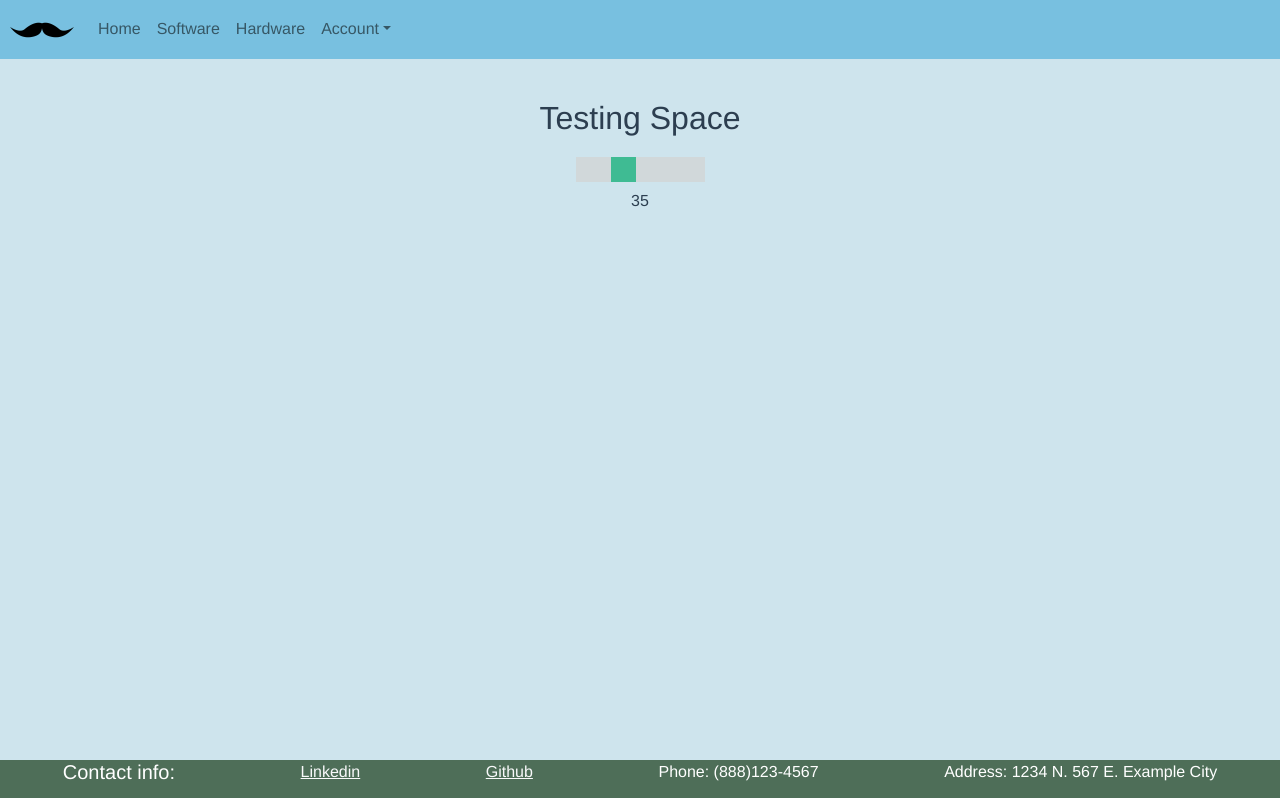
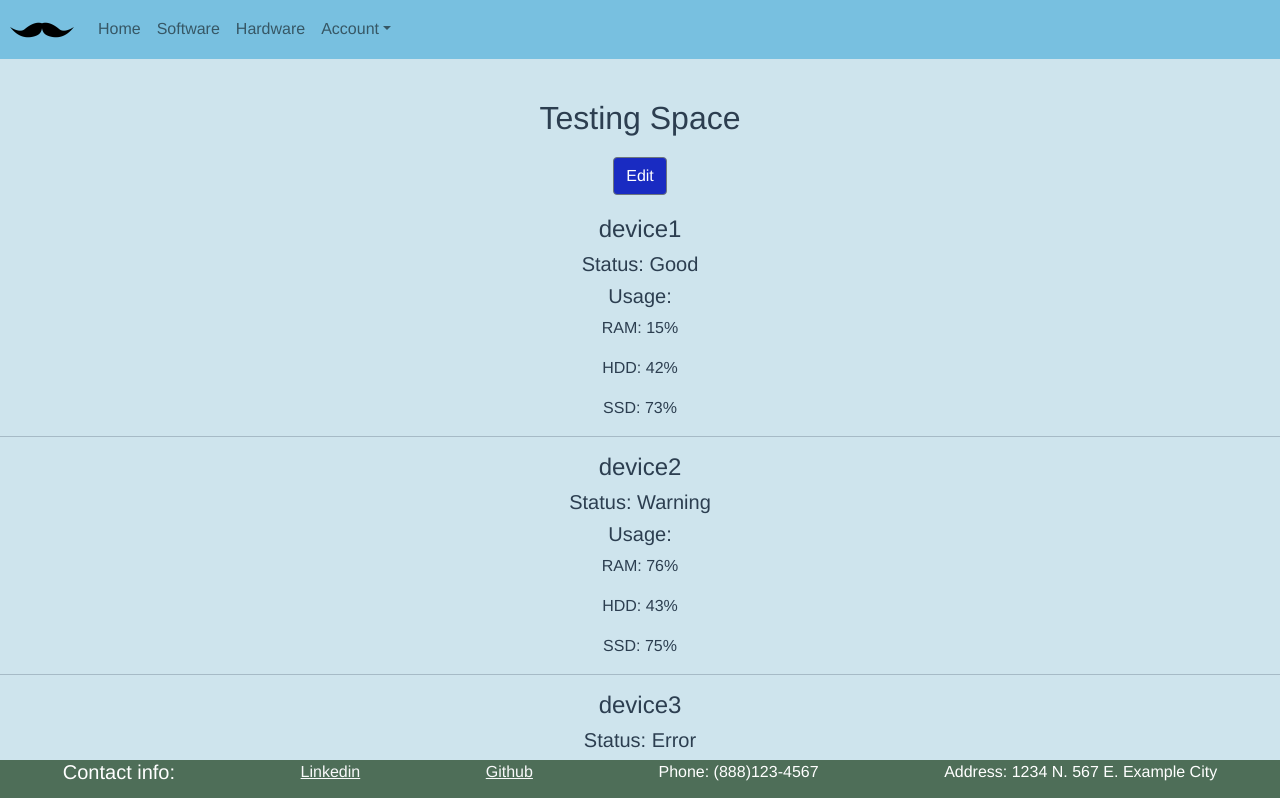
Before and after one commit to mathlete/reginald-systems-main-site, a Vue app in the folder main-vue/: page /account in a window 1280 px wide. Shown: the top 798 px of the page. Built offline with nearby package versions, Linux system fonts and the light colour scheme.

Commit message:
need to clean up file. Want to save first

```diff
--- a/main-vue/package.json
+++ b/main-vue/package.json
@@ -8,6 +8,7 @@
     "lint": "vue-cli-service lint"
   },
   "dependencies": {
+    "axios": "^0.24.0",
     "bootstrap": "^5.1.3",
     "bootstrap-vue": "^2.21.2",
     "core-js": "^3.6.5",
--- a/main-vue/src/main.js
+++ b/main-vue/src/main.js
@@ -6,8 +6,6 @@ import 'bootstrap-vue/dist/bootstrap-vue.css'
 
 import App from './App.vue'
 import router from './router'
-
-import mock from './mock.js'
 
 Vue.config.productionTip = false
 
@@ -18,9 +16,6 @@ import "@/assets/colors.css"
 import "@/assets/footer.css"
 
 let data = {
-  ram: mock.ram,
-  hdd: mock.hdd,
-  ssd: mock.ssd
 }
 
 new Vue({
--- a/main-vue/src/views/Account.vue
+++ b/main-vue/src/views/Account.vue
@@ -2,68 +2,41 @@
   <div class="login">
     <div class="title-container">
       <h2 class="title" style="text-align:center; margin:20px;">Testing Space</h2>
-      <div class="slidcontainer">
-        <input type="range" min="1" max="100" v-bind:value="sliderVal" class="slider" id="myRange" @oninput="updateSliderVal">
-        <p>{{ sliderVal }}</p>
+      <b-button class="color-bg-dblue">Edit</b-button>
+    </div>
+    <div v-for="device in devices" v-bind:key="device.did">
+      <h4>{{device.name}}</h4>
+      <h5>Status: {{device.stat}}</h5>
+      <div id="usage">
+        <h5>Usage:</h5>
+        <p>RAM: {{device.ram}}%</p>
+        <p>HDD: {{device.hdd}}%</p>
+        <p>SSD: {{device.ssd}}%</p>
       </div>
+      <hr>
     </div>
   </div>
 </template>
 
 <style>
-.slidecontainer {
-  width: 100%;
-}
-
-/* The slider itself */
-.slider {
-  -webkit-appearance: none;
-  appearance: none;
-  width: 100%;
-  height: 25px;
-  background: #d3d3d3;
-  outline: none;
-  opacity: 0.7;
-  -webkit-transition: .2s;
-  transition: opacity .2s;
-}
-
-/* Mouse-over effects */
-.slider:hover {
-  opacity: 1;
-}
-
-/* The slider handle (use -webkit- (Chrome, Opera, Safari, Edge) and -moz- (Firefox) to override default look) */
-.slider::-webkit-slider-thumb {
-  -webkit-appearance: none;
-  appearance: none;
-  width: 25px;
-  height: 25px;
-  background: #04AA6D;
-  cursor: pointer;
-}
-
-.slider::-moz-range-thumb {
-  width: 25px;
-  height: 25px;
-  background: #04AA6D;
-  cursor: pointer;
-}
 </style>
 
 <script>
 export default {
   name: 'Account',
-  methods: {
-    updateSliderVal() {
-      let slider=document.getElementById("myRange");
-      this.$root.$data.sliderVal = slider.value;
+  data() {
+    return {
+      devices: [],
     }
   },
-  data() {
-    return {
-      sliderVal: 35,
-    }
-  }
+  created() {
+    //Temp for layout testing. Will make calls to backend for data
+    this.devices.push({name: "device1", stat:"Good", ram:15, hdd:42, ssd:73, did:1});
+    this.devices.push({name: "device2", stat:"Warning", ram:76, hdd:43, ssd:75, did:2});
+    this.devices.push({name: "device3", stat:"Error", ram:99, hdd:89, ssd:85, did:3});
+  },
+  methods: {},
+  //@click="setEdit"
+  //v-if & v-else
 }
 </script>
--- a/main-vue/src/views/Hardware.vue
+++ b/main-vue/src/views/Hardware.vue
@@ -62,20 +62,22 @@
 </template>
 
 <script>
+import axios from 'axios';
 export default {
   name: 'Hardware',
+  created() {
+    console.log("Before listings");
+    this.getListings();
+    console.log("After Listings");
+  },
   computed: {
-    ram: function() {
-      return this.$root.$data.ram;
-    },
-    hdd: function() {
-      return this.$root.$data.hdd;
-    },
-    ssd: function() {
-      return this.$root.$data.ssd;
-    },
     cost: function() {
-      return (this.ram[this.ramID-1].price + this.hdd[this.hddID-1].price + this.ssd[this.ssdID-1].price).toFixed(2)
+      try {
+        return (this.ram[this.ramID-1].price + this.hdd[this.hddID-1].price + this.ssd[this.ssdID-1].price).toFixed(2)
+      } catch (error) {
+        console.log("error calculating cost");
+        return ("0.00")
+      }
     }
   },
   methods: {
@@ -87,13 +89,29 @@ export default {
     },
     ssdClick(ssdClass) {
       this.ssdID = ssdClass.sid
-    }
+    },
+    async getListings() {
+      console.log("Before try");
+      try {
+        let response = await axios.get('/api/hardware/listings');
+        console.log(response);
+        this.ram = response.data.ram;
+        this.hdd = response.data.hdd;
+        this.ssd = response.data.ssd;
+        return true;
+      } catch (error) {
+        console.log(error);
+      }
+    },
   },
   data() {
     return {
       ramID: 1,
       hddID: 1,
-      ssdID: 1
+      ssdID: 1,
+      ram: [],
+      hdd: [],
+      ssd: []
     }
   }
 }
--- a/main-vue/src/views/Login.vue
+++ b/main-vue/src/views/Login.vue
@@ -6,11 +6,11 @@
     <div class="content center-container">
       <div class="centered color-bg-lbemphasis" id="login-box">
         <label for="username"><b>Username</b></label>
-        <input type="text" name="username" placeholder="Username or Email" required>
+        <input type="text" name="username" placeholder="Username or Email" required v-model="username">
         <label for="password"><b>Password</b></label>
-        <input type="password" name="password" placeholder="Password" required>
+        <input type="password" name="password" placeholder="Password" required v-model="password">
 
-        <button class="color-bg-dblue btn" type="submit" id="login-button">Log In</button>
+        <button class="color-bg-dblue btn" type="submit" id="login-button" @click.prevent="login">Log In</button>
       </div>
     </div>
   </div>
@@ -46,6 +46,28 @@
 
 <script>
 export default {
-  name: 'Login'
+  name: 'Login',
+  data() {
+    return {
+      username: '',
+      password: '',
+    }
+  },
+  methods: {
+    async login() {
+     if (!this.usernameLogin || !this.passwordLogin)
+        return;
+      try {
+        let response = await axios.post('/api/account/login', {
+          username: this.usernameLogin,
+          password: this.passwordLogin,
+        });
+        this.$root.$data.user = response.data.user;
+      } catch (error) {
+        //this.errorLogin = "Error: " + error.response.data.message;
+        this.$root.$data.user = null;
+      }
+    }
+  }
 }
 </script>
```
Also changed, not shown: 2 other files (tests, documents, lock files or other folders).
